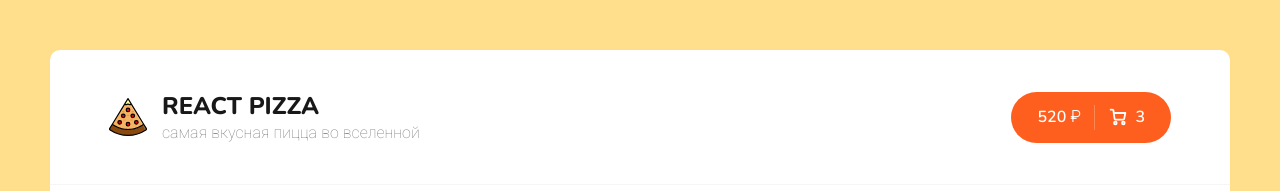
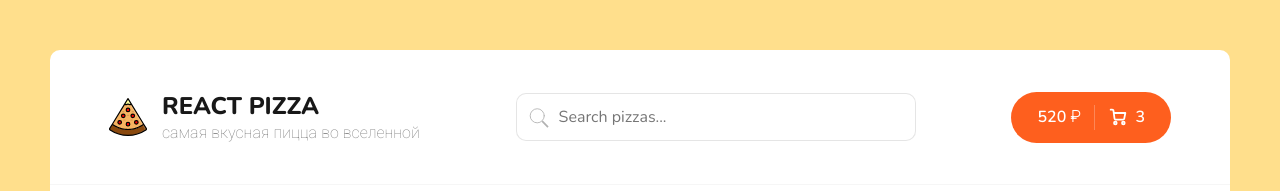
Before and after one commit to Kaptsiuh/react-pizza, a React (Create React App) app: page / in a window 1280 px wide. Shown: the top 191 px of the page. Built offline with nearby package versions, Linux system fonts and the light colour scheme; data requests are answered from the project's data file.

Commit message:
feat: create search in header

```diff
--- a/src/App.js
+++ b/src/App.js
@@ -9,10 +9,11 @@ import NotFound from "./pages/NotFound";
 import "./scss/app.scss";
 
 function App() {
+  const [searchValue, setSearchValue] = React.useState("");
+
   return (
-    <>
     <div className="wrapper">
-        <Header />
+      <Header searchValue={searchValue} setSearchValue={setSearchValue} />
       <div className="content">
         <Routes>
           <Route path="/" element={<Home />} />
@@ -21,7 +22,6 @@ function App() {
         </Routes>
       </div>
     </div>
-    </>
   );
 }
 
--- a/src/components/Header.jsx
+++ b/src/components/Header.jsx
@@ -1,8 +1,9 @@
 import { Link } from 'react-router-dom';
 
 import logoSvg from '../assets/img/pizza-logo.svg';
+import Search from './Search';
 
-const Header = () => {
+const Header = ({ searchValue, setSearchValue }) => {
   return (
     <div className="header">
       <div className="container">
@@ -15,6 +16,7 @@ const Header = () => {
             </div>
           </div>
         </Link>
+        <Search searchValue={searchValue} setSearchValue={setSearchValue}/>
         <div className="header__cart">
           <Link to="/cart" className="button button--cart">
             <span>520 ₽</span>
--- /dev/null
+++ b/src/components/Search/Search.module.scss
@@ -0,0 +1,39 @@
+.root {
+  position: relative;
+
+  .input {
+    border: 1px solid rgba(0, 0, 0, 0.1);
+    padding: 12px 20px;
+    padding-left: 42px;
+    width: 400px;
+    border-radius: 10px;
+    font-size: 16px;
+  }
+
+  .icon {
+    width: 22px;
+    height: 22px;
+    opacity: 0.3;
+    position: absolute;
+    left: 12px;
+    top: 14px;
+
+    &:focus {
+      border: 1px solid rgba(0, 0, 0, 0.2);
+    }
+  }
+
+  .close {
+    width: 22px;
+    height: 22px;
+    opacity: 0.3;
+    position: absolute;
+    right: 12px;
+    top: 14px;
+    cursor: pointer;
+
+    &:hover {
+      opacity: 0.8;
+    }
+  }
+}
--- /dev/null
+++ b/src/components/Search/index.jsx
@@ -0,0 +1,42 @@
+import React from 'react';
+
+import styles from './Search.module.scss';
+
+const Search = ({ searchValue, setSearchValue }) => {
+  return (
+    <div className={styles.root}>
+      <svg className={styles.icon}
+      enableBackground="new 0 0 50 50"
+      height="50px"
+      id="Layer_1"
+      version="1.1"
+      viewBox="0 0 50 50"
+      width="50px"
+      xmlns="http://www.w3.org/2000/svg">
+        <rect fill="none" height="50" width="50"/><circle cx="21" cy="20" fill="none" r="16" stroke="#000000" strokeLinecap="round" strokeMiterlimit="10" strokeWidth="2"/>
+        <line fill="none" stroke="#000000" strokeMiterlimit="10" strokeWidth="4" x1="32.229" x2="45.5" y1="32.229" y2="45.5"/>
+      </svg>
+      <input
+      value={searchValue}
+      onChange={event => setSearchValue(event.target.value)}
+      className={styles.input}
+      placeholder='Search pizzas...' />
+        {searchValue && (
+        <svg
+          onClick={() => setSearchValue('')}
+          className={styles.close}
+          viewBox="0 0 32 32"
+          xmlns="http://www.w3.org/2000/svg">
+          <title/>
+          <g id="cross">
+            <line fill="none" stroke="#000" strokeLinecap="round" strokeLinejoin="round" strokeWidth="2px" x1="7" x2="25" y1="7" y2="25"/>
+            <line fill="none" stroke="#000" strokeLinecap="round" strokeLinejoin="round" strokeWidth="2px" x1="7" x2="25" y1="25" y2="7"/>
+          </g>
+        </svg>
+        )}
+    </div>
+
+   );
+}
+
+export default Search;
```
Lines whose indentation alone changed are shown as unchanged.
